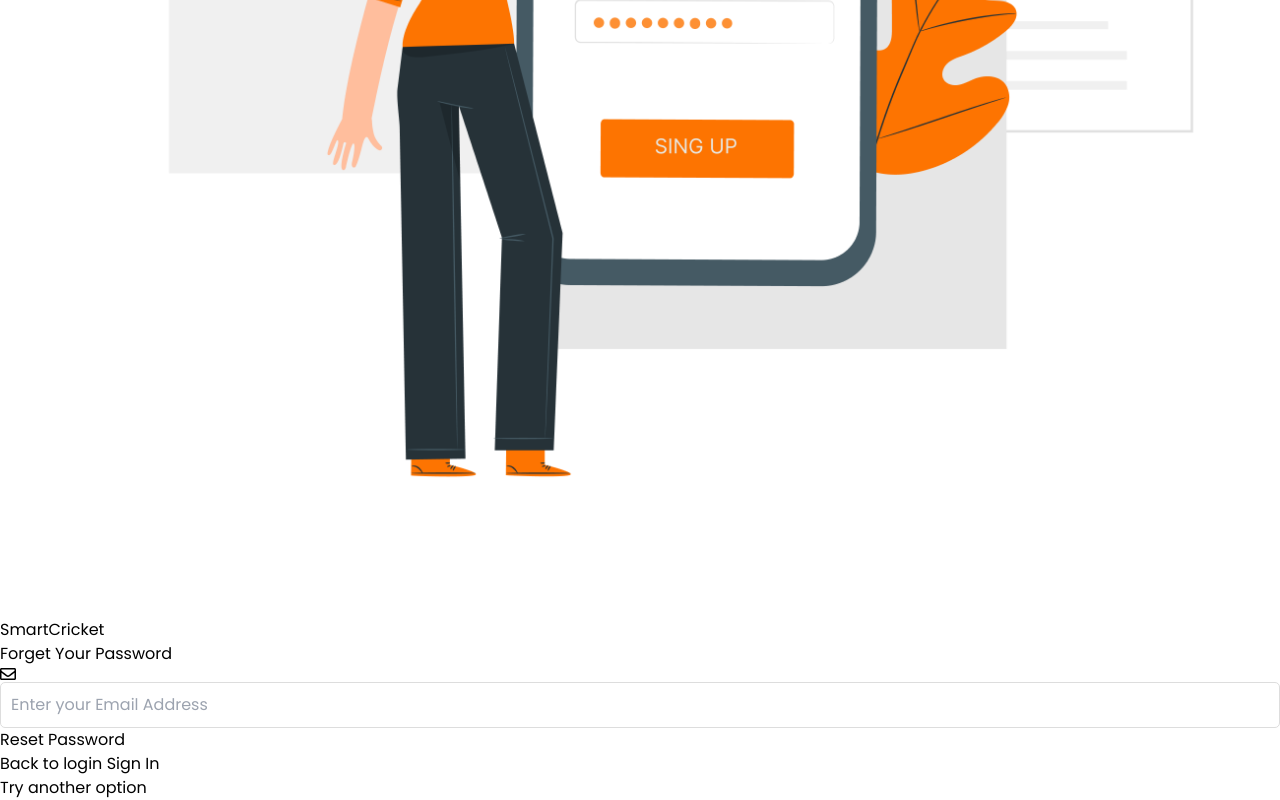
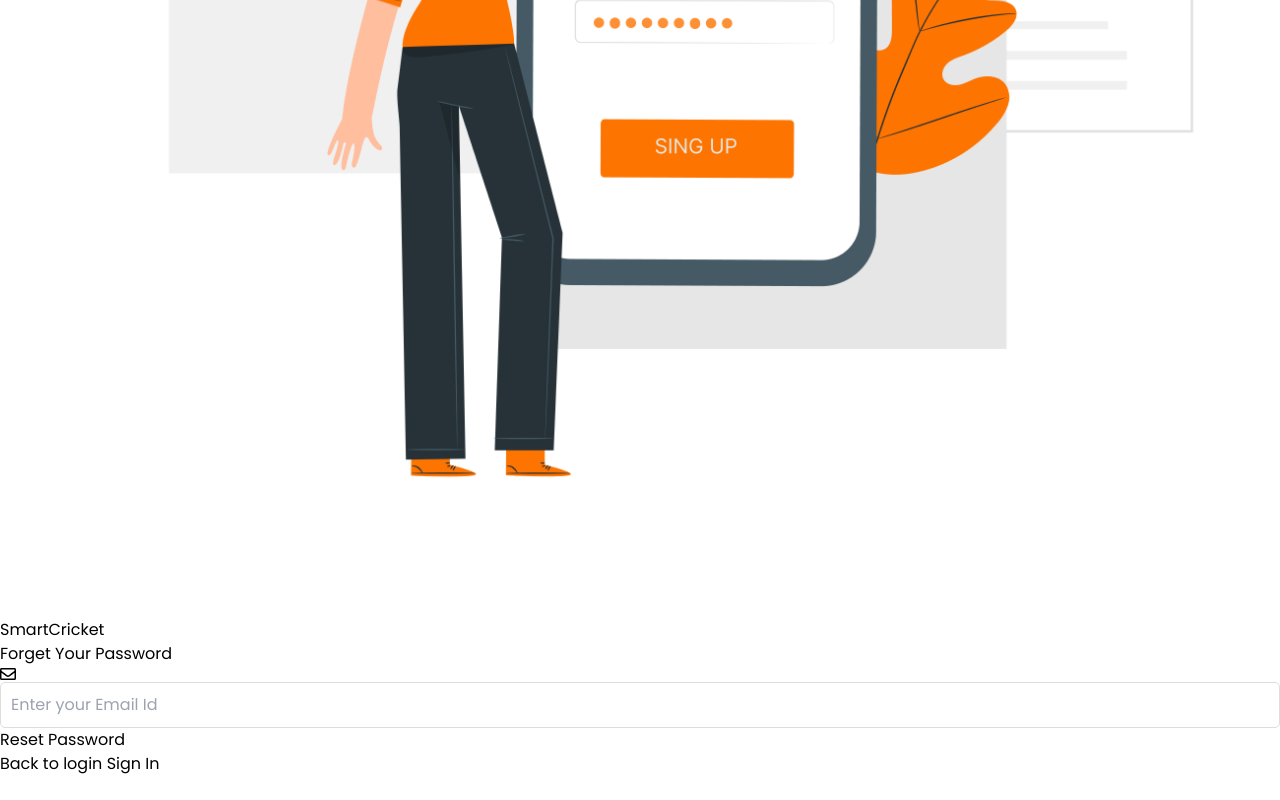
Before and after one commit to AjabNauman958/smart-cricket-frontend, a React (Vite) app: page /forget in a window 1280 px wide. Shown: the part 716-1516 px from the top of the page. After the commit the page ends 1492 px from the top, so only its background shows below. Built offline with nearby package versions, Linux system fonts and the light colour scheme.

Commit message:
modified

```diff
--- a/src/components/Forget.jsx
+++ b/src/components/Forget.jsx
@@ -14,9 +14,7 @@ const Forget = () => {
         navigate('/newpassword'); // Navigate to the NewPassword screen
     };
 
-    const handleTryAnotherOption = () => {
-        navigate('/twofactor'); // Navigate to the TwoFactor screen
-    };
+
 
     return (
         <div className={`flex flex-col items-center justify-center min-h-screen py-2 bg-gray-100`}>
@@ -37,21 +35,13 @@ const Forget = () => {
                             <div className='border-2 border-green-500 inline-block mb-2 w-80'></div>
                         </div>
                         <div className='flex justify-center'>
-                            <div className='bg-gray-100 w-full md:w-64 p-2 flex items-center mb-3 rounded-lg input-container'>
-                                <FaRegEnvelope className="text-gray-400 m-2" />
-                                <input
-                                    required
-                                    type='email'
-                                    name='email'
-                                    value={email}
-                                    onChange={(e) => setEmail(e.target.value)}
-                                    placeholder='Enter your Email Address'
-                                    className='bg-gray-100 outline-none text-sm flex-1 rounded-lg input-field'
-                                />
-                            </div>
+                        <div className='bg-gray-100 w-full md:w-80 p-2 flex items-center mb-4 rounded-lg input-container'>
+                                    <FaRegEnvelope className="text-gray-400 m-2" />
+                                    <input required type='email' name='email' value={email} onChange={(e) => setEmail(e.target.value)} placeholder='Enter your Email Id' className='bg-gray-100 outline-none text-sm flex-1 p-2 rounded-lg input-field' />
+                                </div>
                         </div>
                         <div className="flex flex-col items-center justify-center my-4">
-                            <div className="mt-4">
+                            <div className="">
                                 <button
                                     onClick={handleResetPassword}
                                     className="flex items-center align-center border-2 border-green-500 rounded-lg px-6 py-2 font-semibold hover:bg-green-500 hover:text-white"
@@ -63,15 +53,7 @@ const Forget = () => {
                             <div className="mt-4">
                                 <p className="text-sm">Back to login <Link to="/login" className="text-green-500">Sign In</Link></p>
                             </div>
-                            <div className='flex flex-col md:flex-row mt-4'>
-                                <button
-                                    onClick={handleTryAnotherOption}
-                                    type="button"
-                                    className='border-2 border-green-500 text-green-500 rounded-lg px-12 py-2 inline-block font-semibold hover:bg-green-500 hover:text-white transition-all duration-300 mb-2 md:mb-0 md:mr-2'
-                                >
-                                    Try another option
-                                </button>
-                            </div>
+
                         </div>
                     </div>
                 </div>
--- a/src/components/NewPassword.jsx
+++ b/src/components/NewPassword.jsx
@@ -65,8 +65,8 @@ const NewPassword = () => {
                         </div>
                         <form onSubmit={handleSubmit}>
                             <div className='flex flex-col items-center'>
-                                <div className='bg-gray-100 w-full md:w-64 p-2 flex items-center mb-3 rounded-lg input-container'>
-                                    <MdLockOutline className="text-gray-400 m-2" />
+                            <div className='bg-gray-100 w-full md:w-80 p-2 flex items-center mb-4 rounded-lg input-container'>
+                            <MdLockOutline className="text-gray-400 m-2" />
                                     <input
                                         type={showPassword ? 'text' : 'password'}
                                         name='password'
@@ -84,7 +84,7 @@ const NewPassword = () => {
                                         )}
                                     </div>
                                 </div>
-                                <div className='bg-gray-100 w-full md:w-64 p-2 flex items-center mb-3 rounded-lg input-container'>
+                                <div className='bg-gray-100 w-full md:w-80 p-2 flex items-center mb-4 rounded-lg input-container'>
                                     <MdLockOutline className="text-gray-400 m-2" />
                                     <input
                                         type={showConfirmPassword ? 'text' : 'password'}
```
